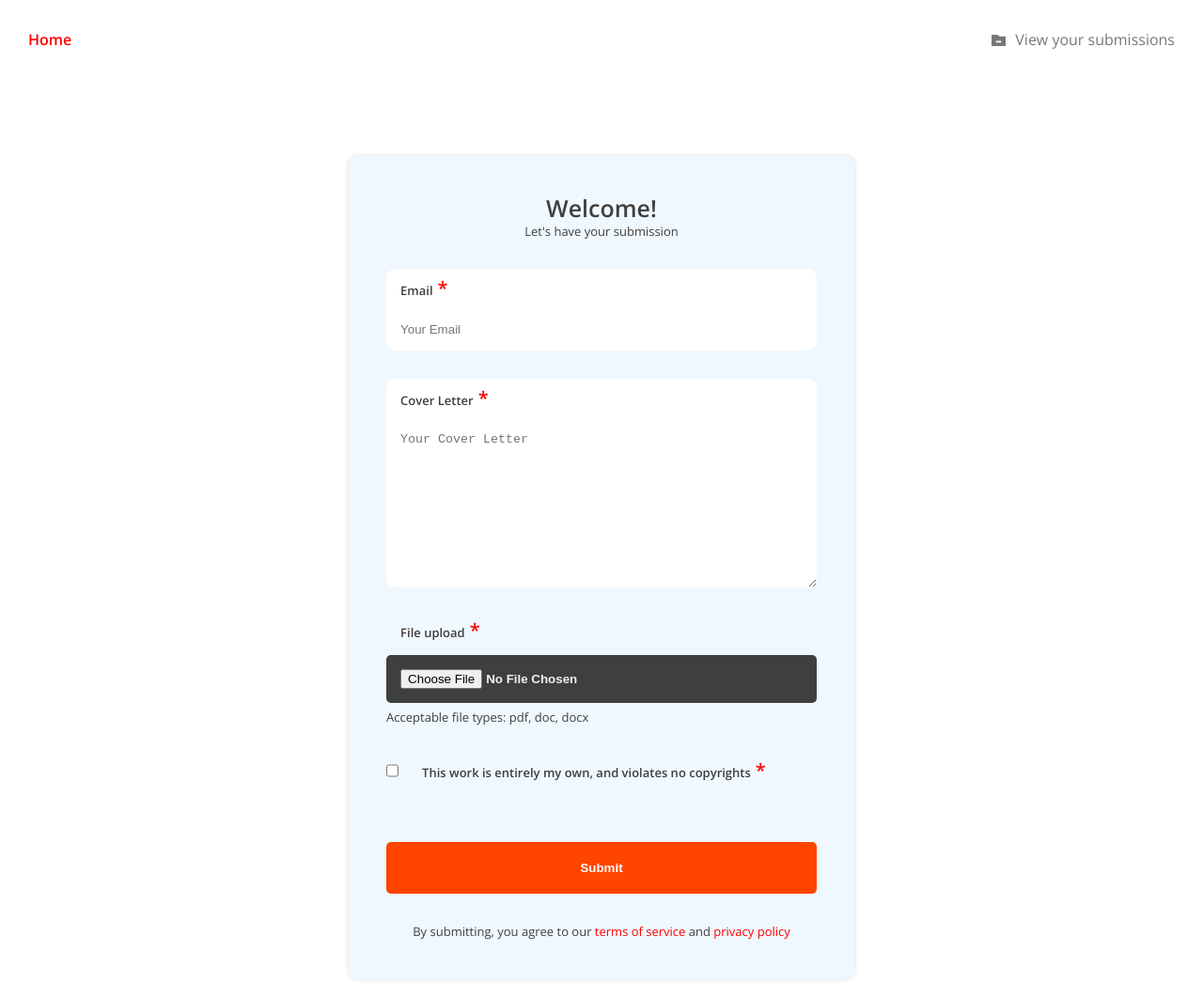
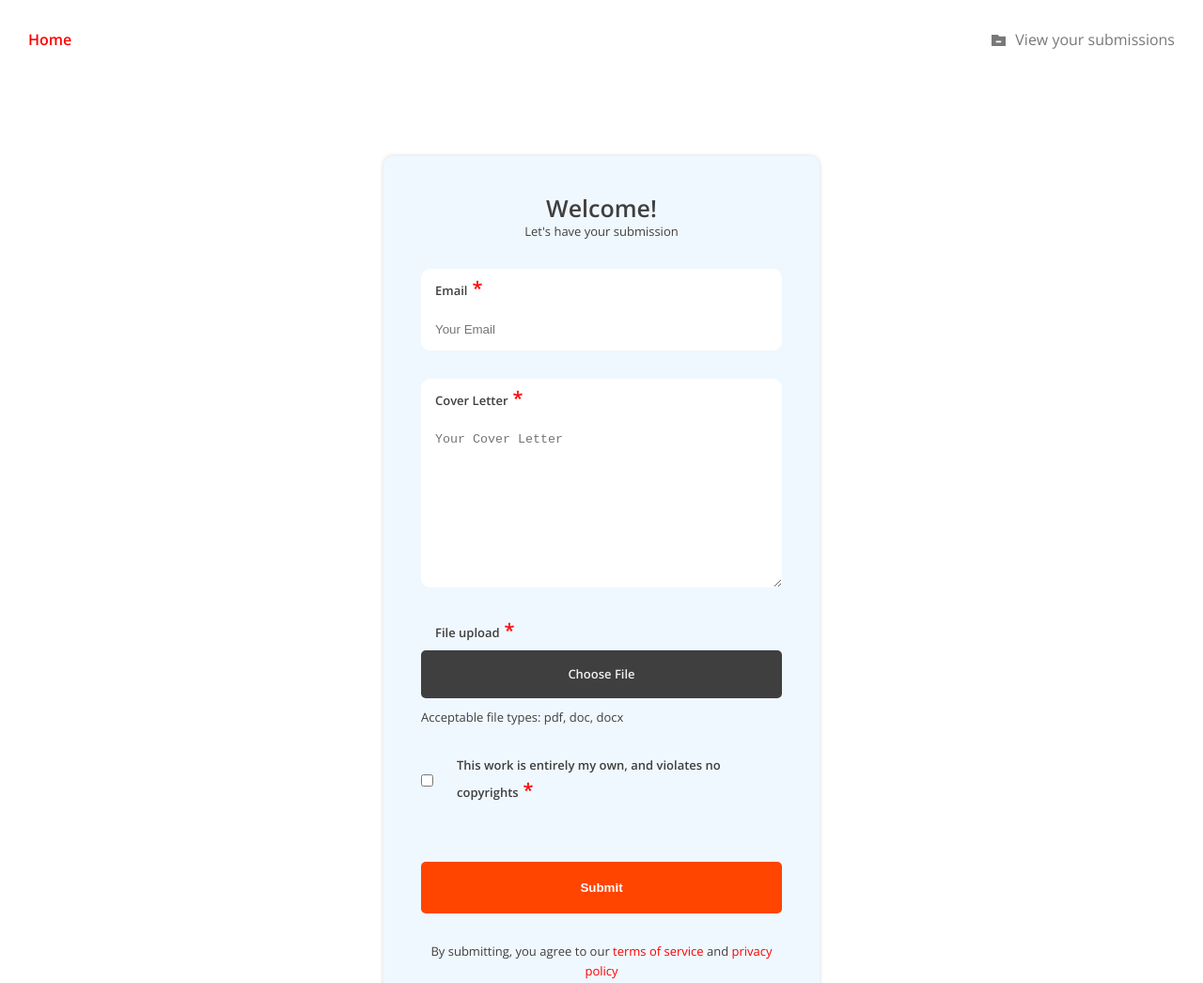
Before and after one commit to Estherfisayomi12/review-v2, a website: page form.html in a window 1280 px wide. Shown: the top 1046 px of the page at 94% size. Drawn offline with nearby package versions, Linux system fonts and the light colour scheme.

Commit message:
Changed the file box

```diff
--- a/form.html
+++ b/form.html
@@ -73,12 +73,12 @@
 
       <div class="form-field upload">
         <label for="file">File upload</label>
-        <!-- <label for="fileUpload" class="file-upload">Choose file</label> -->
+        <label for="fileUpload" class="file-upload">Choose file</label>
         <small id="file-error"></small>
         <input
           type="file"
           id="fileUpload"
-          class="file-upload"
+          class="hidden"
           onchange="return fileValidation()"
         />
         <p>Acceptable file types: pdf, doc, docx</p>
--- a/script.js
+++ b/script.js
@@ -87,7 +87,10 @@ form.onchange = async (e) => {
       document.querySelector("#file-error").innerHTML = "File limit is 1MB!";
       return false;
     } else {
+      document.querySelector("#file-error").innerHTML = "";
       let file = files[i];
+      document.querySelector(".file-upload").textContent = form.value;
+
       formData.append("file", file);
       formData.append("upload_preset", "bc04kr0f");
 
```
